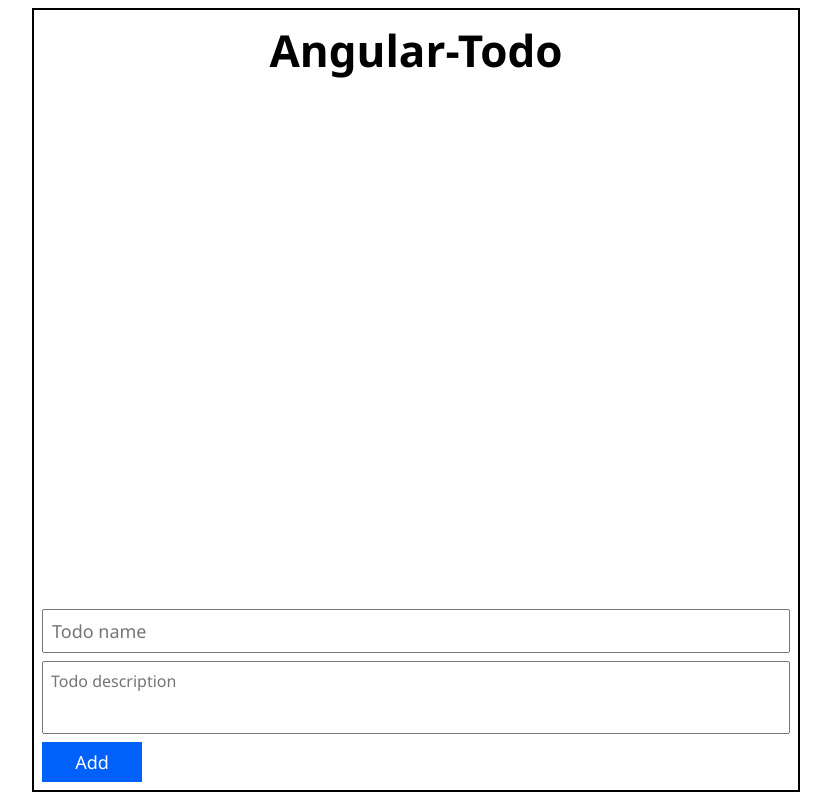
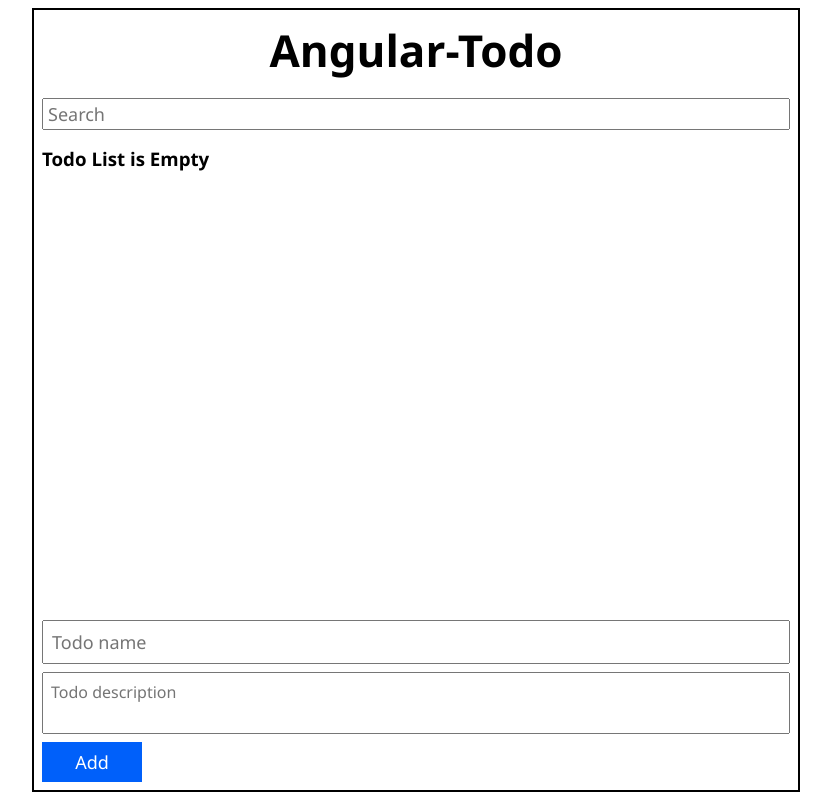
Before and after one commit to limbon/angular-todo, an Angular app: page / in a window 1280 px wide. Shown: the whole page, without its empty margins (224-1055 px from the left). Built offline with nearby package versions, Linux system fonts and the light colour scheme.

Commit message:
add filtering

```diff
--- a/src/app/app.component.html
+++ b/src/app/app.component.html
@@ -1,7 +1,9 @@
 <div class="wrapper">
     <div class="container">
         <h1>Angular-Todo</h1>
+        <input placeholder="Search" class="filter" [(ngModel)]="filter" />
         <div class="list">
+            <h3 *ngIf="!todos.length">Todo List is Empty</h3>
             <app-todo *ngFor="let t of todos"
                 [name]="t.name"
                 [description]="t.description"
--- a/src/app/app.component.scss
+++ b/src/app/app.component.scss
@@ -9,7 +9,7 @@
 		width: 768px;
 		height: 100%;
 		display: grid;
-		grid-template-rows: 64px 1fr 0.35fr;
+		grid-template-rows: 64px 32px 1fr 0.35fr;
 		gap: 16px;
 		padding: 8px;
 		border: 2px solid black;
@@ -18,6 +18,11 @@
 			text-align: center;
 			font-size: 44px;
 			align-self: center;
+		}
+
+		.filter {
+			font-size: 18px;
+			padding: 4px;
 		}
 
 		.list {
--- a/src/app/app.component.ts
+++ b/src/app/app.component.ts
@@ -7,9 +7,16 @@ import { TodoService, Todo } from './todo.service';
 	styleUrls: [ './app.component.scss' ]
 })
 export class AppComponent implements OnInit {
+	filter: string = '';
+
 	get todos(): Todo[] {
-		return this.todoService.getTodos();
+		if (this.filter.length) {
+			return this.todoService.getFilteredTodos(this.filter);
+		} else {
+			return this.todoService.getTodos();
+		}
 	}
+
 	constructor(private todoService: TodoService) {}
 
 	ngOnInit() {}
--- a/src/app/todo.service.ts
+++ b/src/app/todo.service.ts
@@ -55,4 +55,8 @@ export class TodoService {
 			localStorage.setItem('todos', JSON.stringify(this.todos));
 		}
 	}
+
+	getFilteredTodos(filter: string) {
+		return this.todos.filter((t) => t.name.toLowerCase().startsWith(filter.toLowerCase()));
+	}
 }
```
